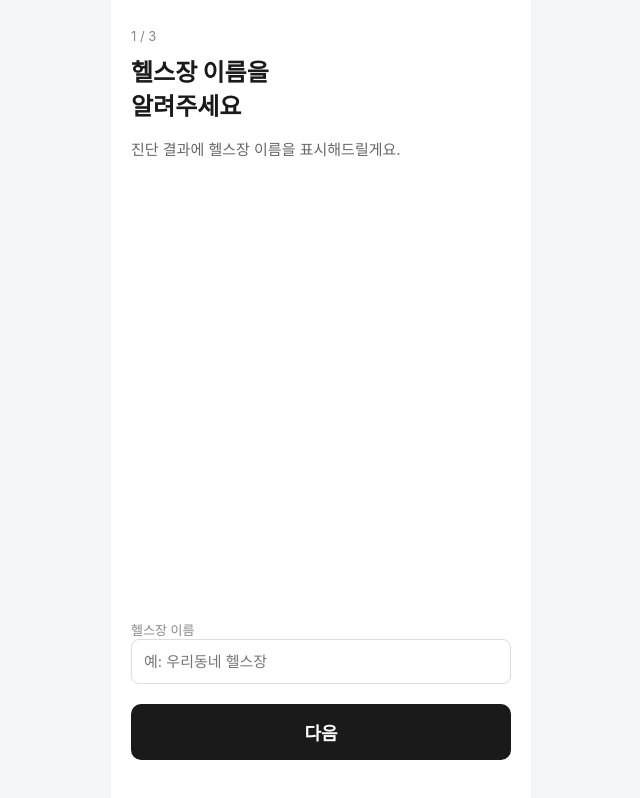
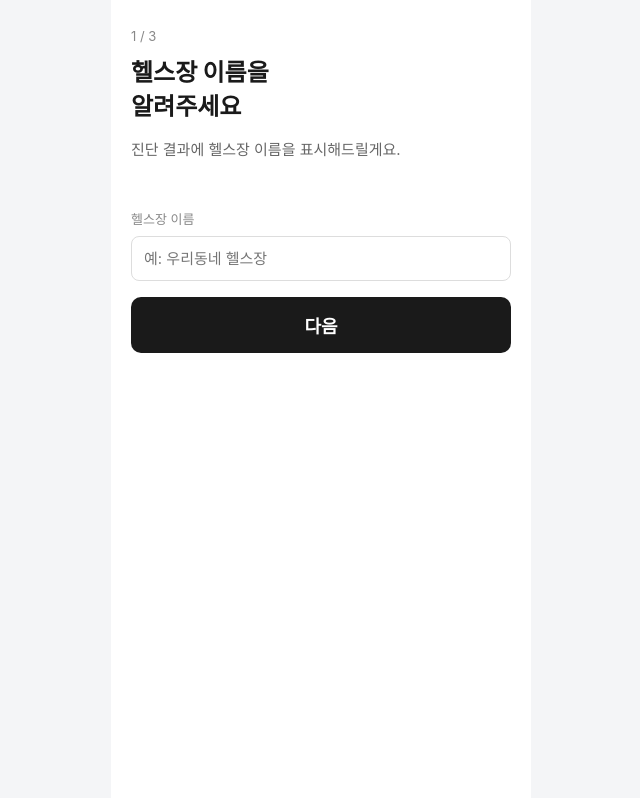
Before and after one commit to s0ye0ve/sajangcoach, a React (Vite) app: page / in a window 1280 px wide. Both pictures are taken after a click on the button "진단 시작하기". Shown: the whole page, without its empty margins (319-959 px from the left). Built offline with nearby package versions, Linux system fonts and the light colour scheme.

Commit message:
Fix address form layout

```diff
--- a/src/index.css
+++ b/src/index.css
@@ -32,7 +32,7 @@ body {
 }
 
 .input-flow-header {
-  flex: 1;
+  flex: none;
 }
 
 .input-summary {
@@ -42,13 +42,27 @@ body {
 }
 
 .input-stage {
-  margin-top: auto;
-  padding-bottom: 8px;
+  margin-top: 32px;
+  padding-bottom: 0;
   animation: slide-up 280ms ease-out;
 }
 
+.input-stage .field-label {
+  display: block;
+  margin: 0 0 8px;
+}
+
+.input-stage input[type='url'] {
+  width: 100%;
+  padding: 12px;
+  font-family: inherit;
+  font-size: 15px;
+  border: 1px solid #ddd;
+  border-radius: 8px;
+}
+
 .input-stage .btn-primary {
-  margin-top: 20px;
+  margin-top: 16px;
 }
 
 @keyframes slide-up {
```
